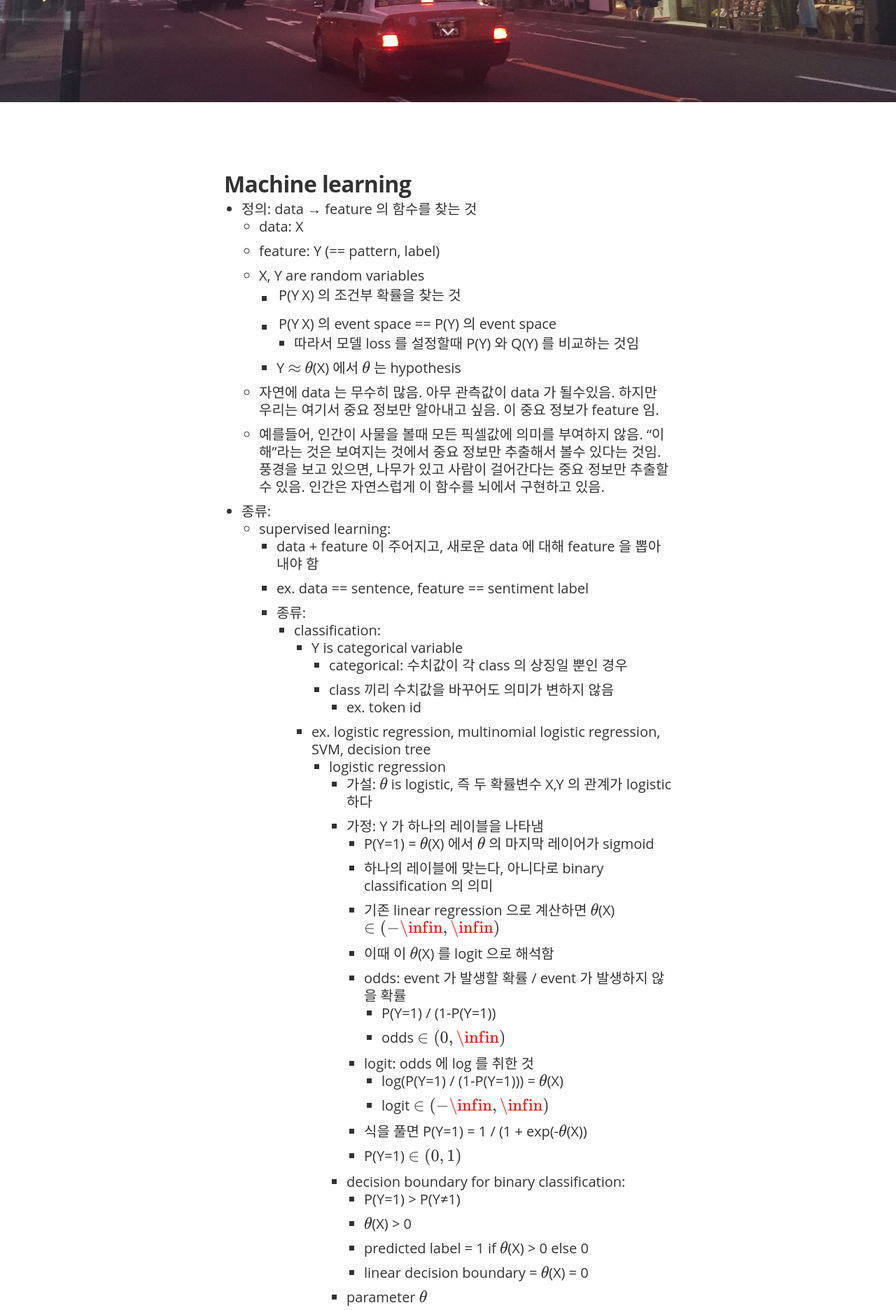
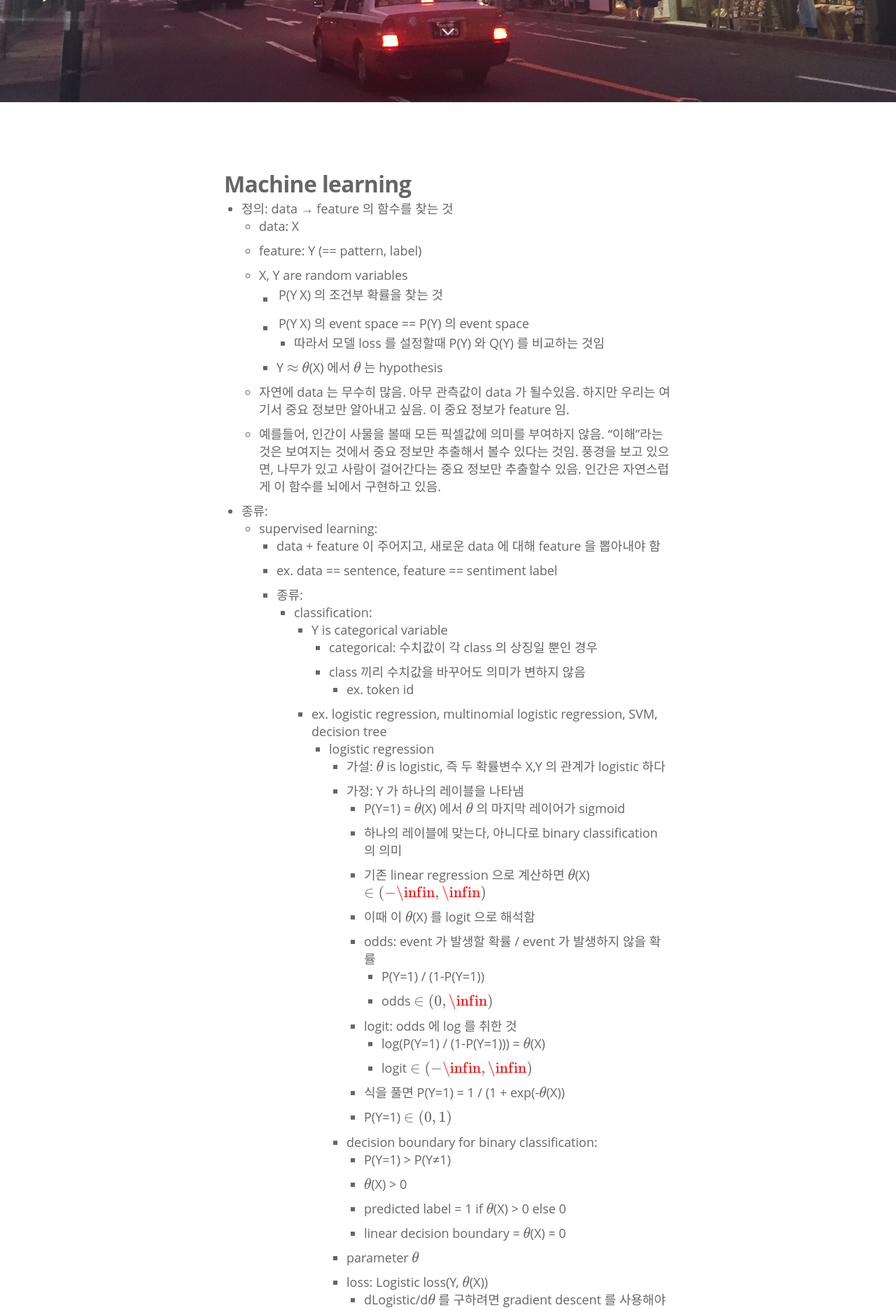
Before and after one commit to minniie/minniie.github.io, a Jekyll site: the page built from _posts/2021-07-27-ml.markdown, in a window 1280 px wide. Shown: the part 754-2626 px from the top of the page at 70% size. Built offline with Jekyll 4.4.1, drawn with Linux system fonts in a browser that asks for light colours; nearby versions of some CDN libraries; some web fonts are replaced; formulas are drawn with MathJax 3.

Commit message:
Update main.sass

```diff
--- a/css/main.sass
+++ b/css/main.sass
@@ -361,7 +361,7 @@ body
   .post-content
     width: 100%
     font-family: $font-sans
-    color: #333
+    color: #666
     h1, h2, h3
       font-family: $font-sans
     h3, h4, h5, h6
@@ -384,7 +384,7 @@ body
     p
       font-weight: 400
       font-style: normal
-      font-size: 22px
+      font-size: 18px
       line-height: 30px
       margin: 0
       padding-bottom: 30px
@@ -438,7 +438,7 @@ body
       padding: 0
       font-weight: 400
       font-style: normal
-      font-size: 20px
+      font-size: 18px
       line-height: 25px
       margin-left: 25px
       margin-bottom: 10px
```
